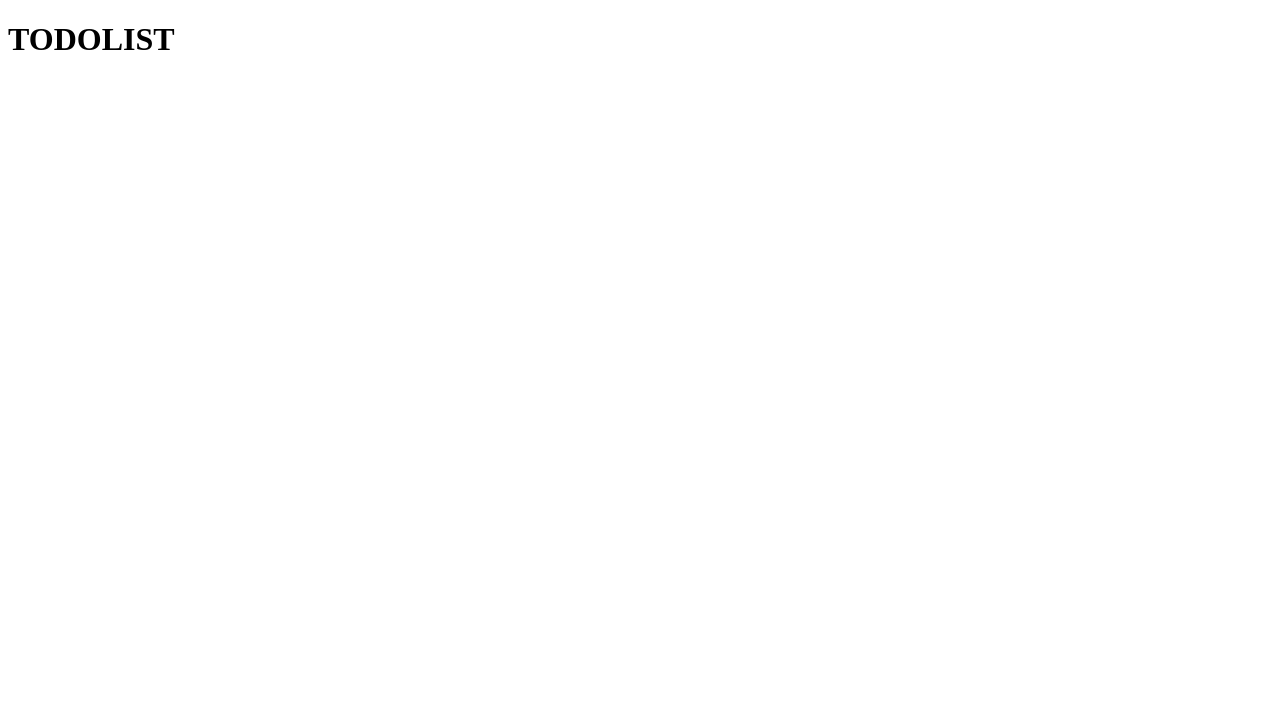
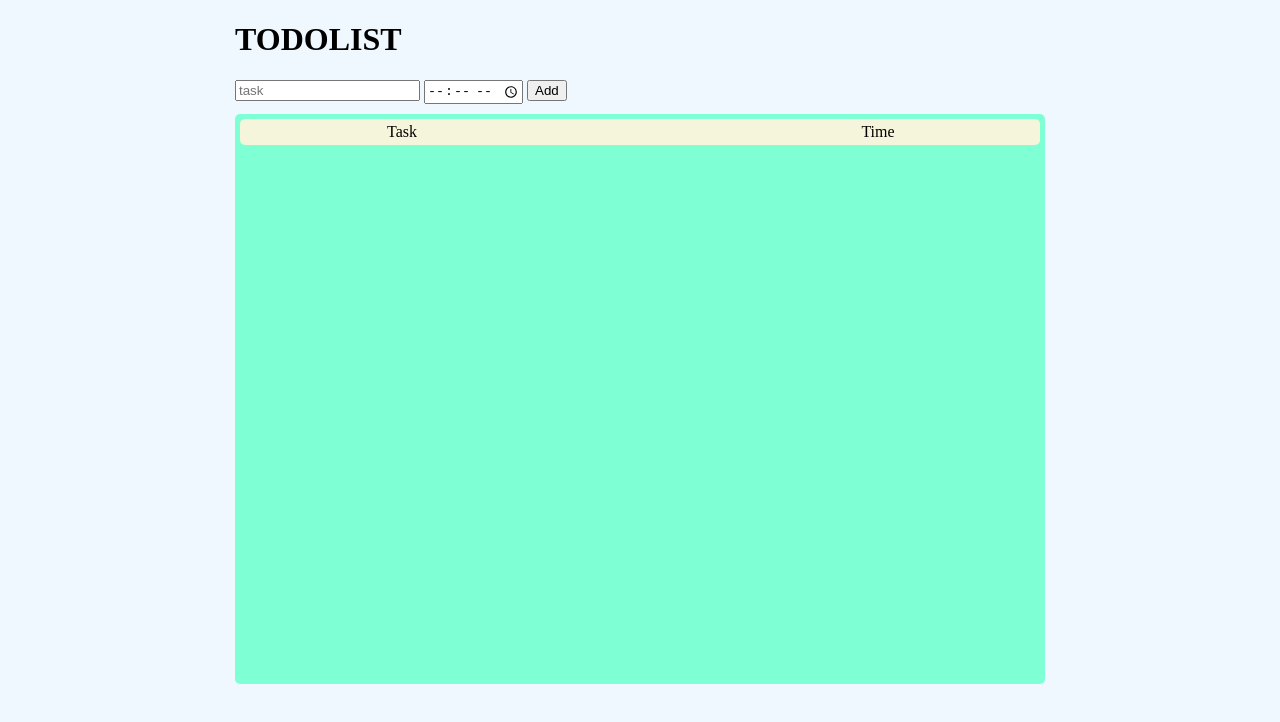
Before and after one commit to xssxx/test-git, a plain HTML site: page index.html in a window 1280 px wide. Drawn offline with Linux system fonts and the light colour scheme.

Commit message:
create todo list ui

```diff
--- a/index.html
+++ b/index.html
@@ -5,8 +5,21 @@
     <meta http-equiv="X-UA-Compatible" content="IE=edge" />
     <meta name="viewport" content="width=device-width, initial-scale=1.0" />
     <title>TODOLIST</title>
+    <link rel="stylesheet" href="styles.css" />
   </head>
   <body>
+    <!-- script for handle action with todo list -->
+    <script src="addTodoList.js"></script>
+
     <h1>TODOLIST</h1>
+    <input id="task" type="text" placeholder="task" />
+    <input id="time" type="time" placeholder="time" />
+    <button onclick="handleAdd()">Add</button>
+    <main id="container">
+      <div id="taskCard" class="task">
+        <div class="half">Task</div>
+        <div class="half">Time</div>
+      </div>
+    </main>
   </body>
 </html>
```
